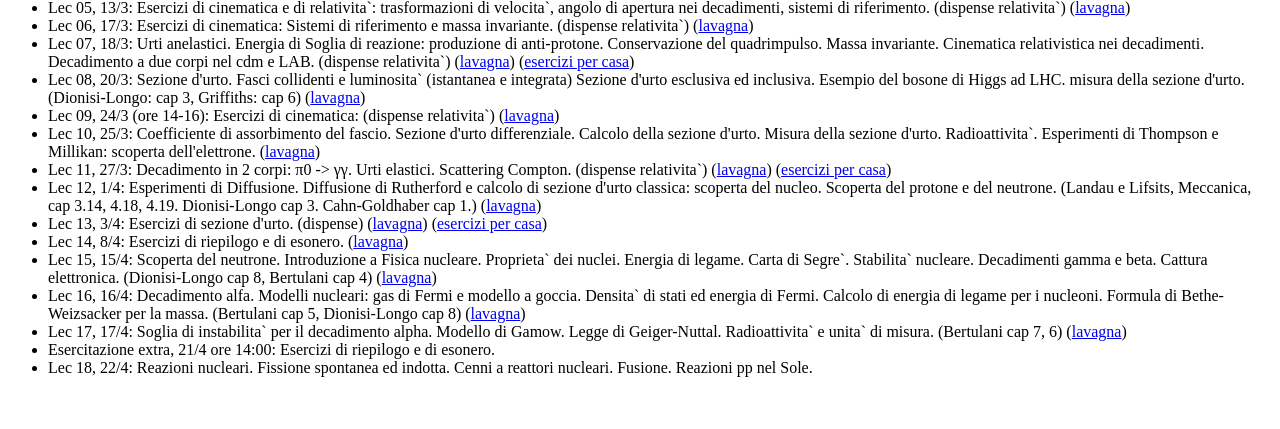
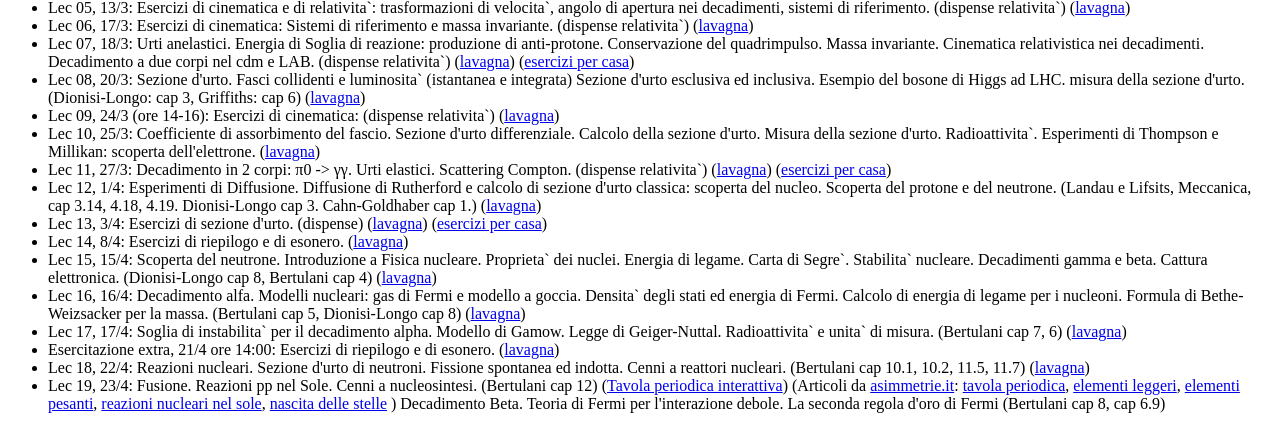
Before and after one commit to rahatlou/FNSN, a PHP site: page /content.php in a window 1280 px wide. Shown: the part 619-1048 px from the top of the page. Before the commit the page ends 996 px from the top, so only its background shows below. Run offline with PHP 8.4, Linux system fonts and the light colour scheme.

Commit message:
aggiornamento

```diff
--- a/content.php
+++ b/content.php
@@ -158,7 +158,7 @@
 	<li>
 	Lec 16, 16/4:
 	Decadimento alfa.
-	Modelli nucleari: gas di Fermi e modello a goccia. Densita` di stati ed energia di Fermi.
+	Modelli nucleari: gas di Fermi e modello a goccia. Densita` degli stati ed energia di Fermi.
 	Calcolo di energia di legame per i nucleoni. Formula di Bethe-Weizsacker per la massa.
 	(Bertulani cap 5, Dionisi-Longo cap 8)
 	(<a href="https://github.com/rahatlou/FNSN/blob/FNSN2020/materiale/Videolezione-2020-04-16.pdf">lavagna</a>)
@@ -174,16 +174,32 @@
 	<li>
 	Esercitazione extra, 21/4 ore 14:00:
 	Esercizi di riepilogo e di esonero.
+	(<a href="https://github.com/rahatlou/FNSN/blob/FNSN2020/materiale/esercitazione_pandolfi_2020_04_21.pdf">lavagna</a>)
 	</li>
 
 
 
 	<li>
 	Lec 18, 22/4:
-	Reazioni nucleari. Fissione spontanea ed indotta. Cenni a reattori nucleari.
-	Fusione. Reazioni pp nel Sole.
+	Reazioni nucleari. Sezione d'urto di neutroni. Fissione spontanea ed indotta.
+	Cenni a reattori nucleari. (Bertulani cap 10.1, 10.2,  11.5, 11.7)
+	(<a href="https://github.com/rahatlou/FNSN/blob/FNSN2020/materiale/Videolezione-2020-04-22.pdf">lavagna</a>)
 	</li>
 
+	<li>
+	Lec 19, 23/4:
+	Fusione. Reazioni pp nel Sole. Cenni a nucleosintesi.
+	(Bertulani cap 12)
+	(<a href="https://www.ptable.com">Tavola periodica interattiva</a>)
+	(Articoli da <a href="https://www.asimmetrie.it">asimmetrie.it</a>:
+	<a href="https://www.asimmetrie.it/pdf/infografiche/as26/as26_PRINCIPALE_tavola_periodica_elementi©Asimmetrie-Infn.pdf">tavola periodica</a>,
+	<a href="https://www.asimmetrie.it/images/26/pdf/asimmetrie-26-02.pdf">elementi leggeri</a>,
+	<a href="https://www.asimmetrie.it/images/26/pdf/asimmetrie-26-03.pdf">elementi pesanti</a>,
+	<a href="https://www.asimmetrie.it/images/26/pdf/asimmetrie-26-04.pdf">reazioni nucleari nel sole</a>,
+	<a href="https://www.asimmetrie.it/images/24/pdf/asimmetrie-24-05.pdf">nascita delle stelle</a>
+	)
+	Decadimento Beta. Teoria di Fermi per l'interazione debole. La seconda regola d'oro di Fermi (Bertulani cap 8, cap 6.9)
+	</li>
 
 
 <?php /*
--- a/sidebar.html
+++ b/sidebar.html
@@ -1,6 +1,6 @@
 <div id="sidebar-content">
 
-<h3 class=h3sidebar>Last update: 20 Apr 2020</h3>
+<h3 class=h3sidebar>Last update: 22 Apr 2020</h3>
   Created by
   <a href="http://www.roma1.infn.it/people/rahatlou/">Shahram Rahatlou</a>
   [<a href="mailto:shahram.rahatlou@uniroma1.it">shahram.rahatlou (at) uniroma1.it</a>]
```
